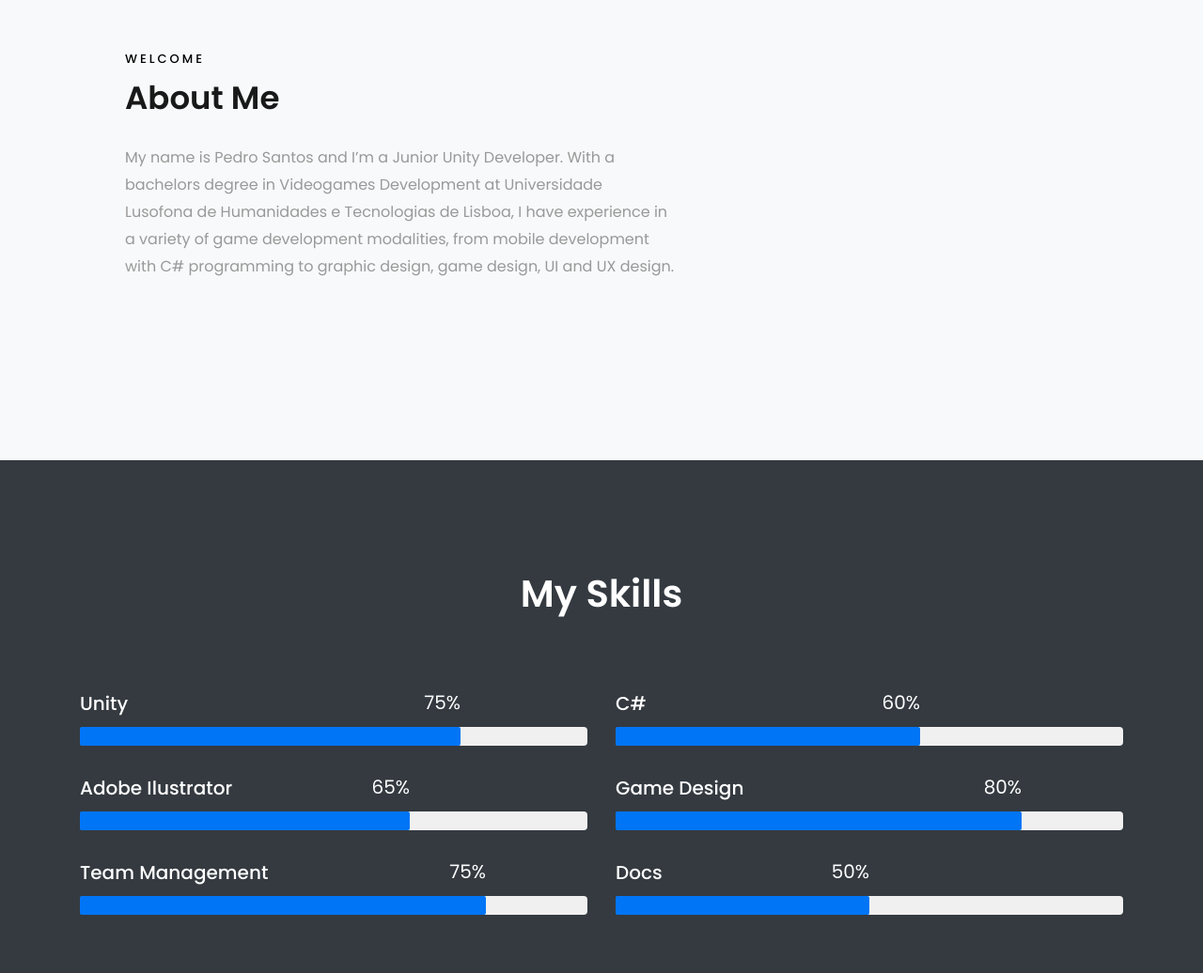
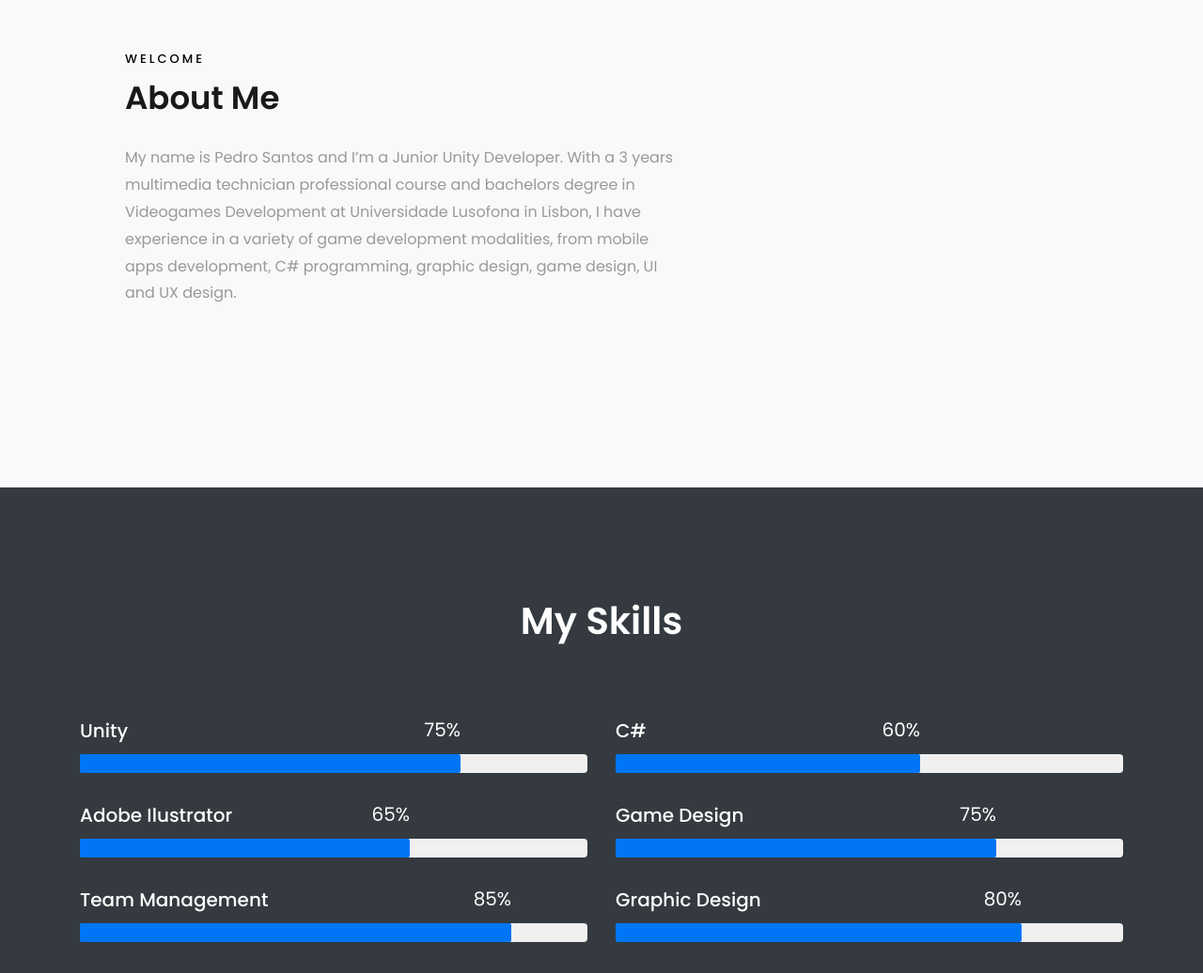
Before and after one commit to pedrosantosobral/pedrosantosobral.github.io, a plain HTML site: page index.html in a window 1280 px wide. Shown: the part 859-1895 px from the top of the page at 94% size. Drawn offline with Linux system fonts and the light colour scheme.

Commit message:
change about text and skils

```diff
--- a/index.html
+++ b/index.html
@@ -98,7 +98,10 @@
 		          <div class="col-md-12 heading-section ftco-animate">
 		          	<span class="subheading">Welcome</span>
 		            <h2 class="mb-4" style="font-size: 34px; text-transform: capitalize;">About Me</h2>
-		            <p>My name is Pedro Santos and I’m a Junior Unity Developer. With a bachelors degree in Videogames Development at Universidade Lusofona de Humanidades e Tecnologias de Lisboa, I have experience in a variety of game development modalities, from mobile development with C# programming to graphic design, game design, UI and UX design.</p>
+		            <p>My name is Pedro Santos and I’m a Junior Unity Developer. With a 3 years multimedia technician professional course
+						 and bachelors degree in Videogames Development at Universidade Lusofona in Lisbon,
+						 I have experience in a variety of game development modalities, from mobile apps development, C# programming,
+						 graphic design, game design, UI and UX design.</p>
 		          </div>
 		        </div>
 	        </div>
@@ -152,9 +155,9 @@
 						<div class="progress-wrap ftco-animate">
 							<h3 class="text-white">Game Design</h3>
 							<div class="progress">
-							 	<div class="progress-bar color-4" role="progressbar" aria-valuenow="80"
-							  	aria-valuemin="0" aria-valuemax="100" style="width:80%">
-							    <span class="text-white">80%</span>
+							 	<div class="progress-bar color-4" role="progressbar" aria-valuenow="75"
+							  	aria-valuemin="0" aria-valuemax="100" style="width:75%">
+							    <span class="text-white">75%</span>
 							  	</div>
 							</div>
 						</div>
@@ -163,20 +166,20 @@
 						<div class="progress-wrap ftco-animate">
 							<h3 class="text-white">Team Management</h3>
 							<div class="progress">
-							 	<div class="progress-bar color-5" role="progressbar" aria-valuenow=" 75"
-							  	aria-valuemin="0" aria-valuemax="100" style="width:80%">
-							    <span class="text-white">75%</span>
+							 	<div class="progress-bar color-5" role="progressbar" aria-valuenow=" 85"
+							  	aria-valuemin="0" aria-valuemax="100" style="width:85%">
+							    <span class="text-white">85%</span>
 							  	</div>
 							</div>
 						</div>
 					</div>
 					<div class="col-md-6 animate-box">
 						<div class="progress-wrap ftco-animate">
-							<h3 class="text-white">Docs</h3>
+							<h3 class="text-white">Graphic Design</h3>
 							<div class="progress">
-							 	<div class="progress-bar color-6" role="progressbar" aria-valuenow="50"
-							  	aria-valuemin="0" aria-valuemax="100" style="width:50%">
-							    <span class="text-white">50%</span>
+							 	<div class="progress-bar color-6" role="progressbar" aria-valuenow="80"
+							  	aria-valuemin="0" aria-valuemax="100" style="width:80%">
+							    <span class="text-white">80%</span>
 							  	</div>
 							</div>
 						</div>
@@ -257,7 +260,7 @@
     				<div class="project img ftco-animate d-flex justify-content-center align-items-center" style="background-image: url(images/PIER.jpg);">
     					<div class="overlay"></div>
 	    				<div class="text text-center p-4">
-	    					<h3><a href="#">Pier</a></h3>
+	    					<h3><a href="https://marvelapp.com/2a78jf4">Pier</a></h3>
 	    					<span>App Prototype</span>
 	    				</div>
     				</div>
```
